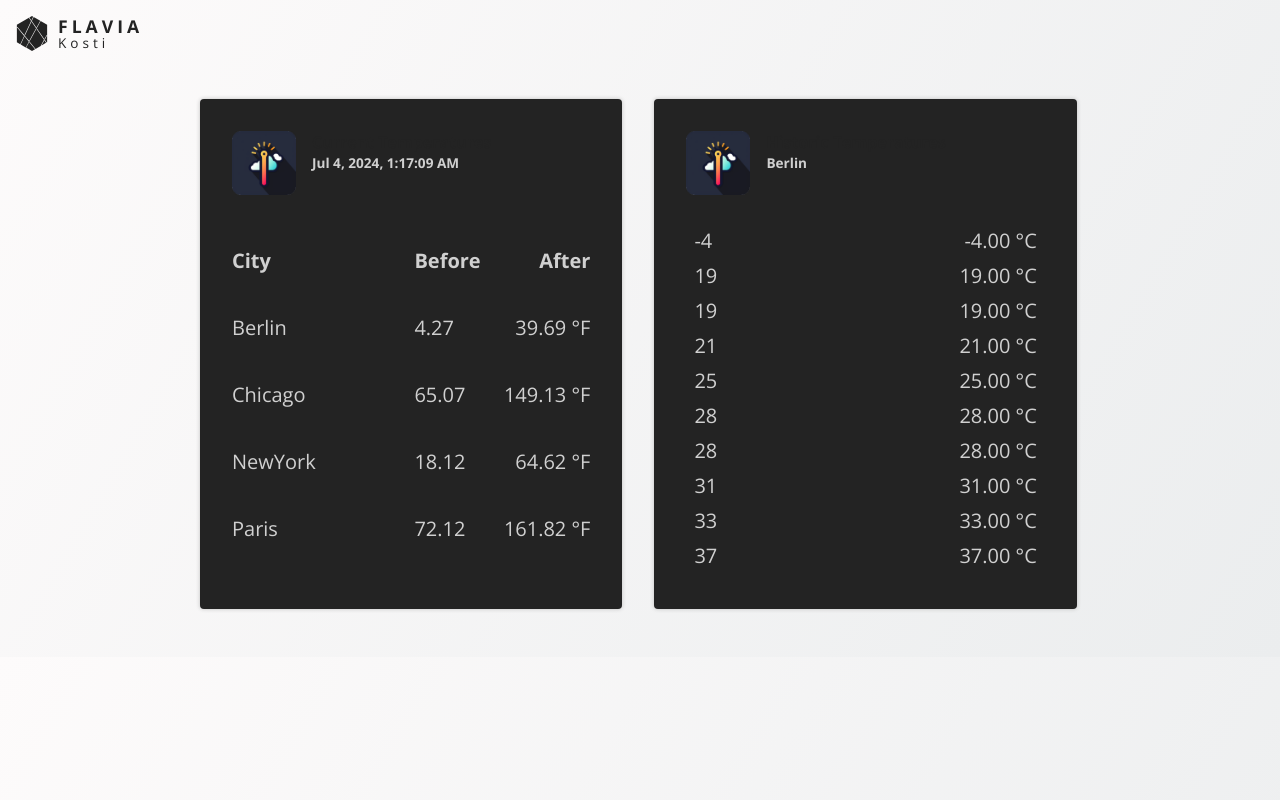
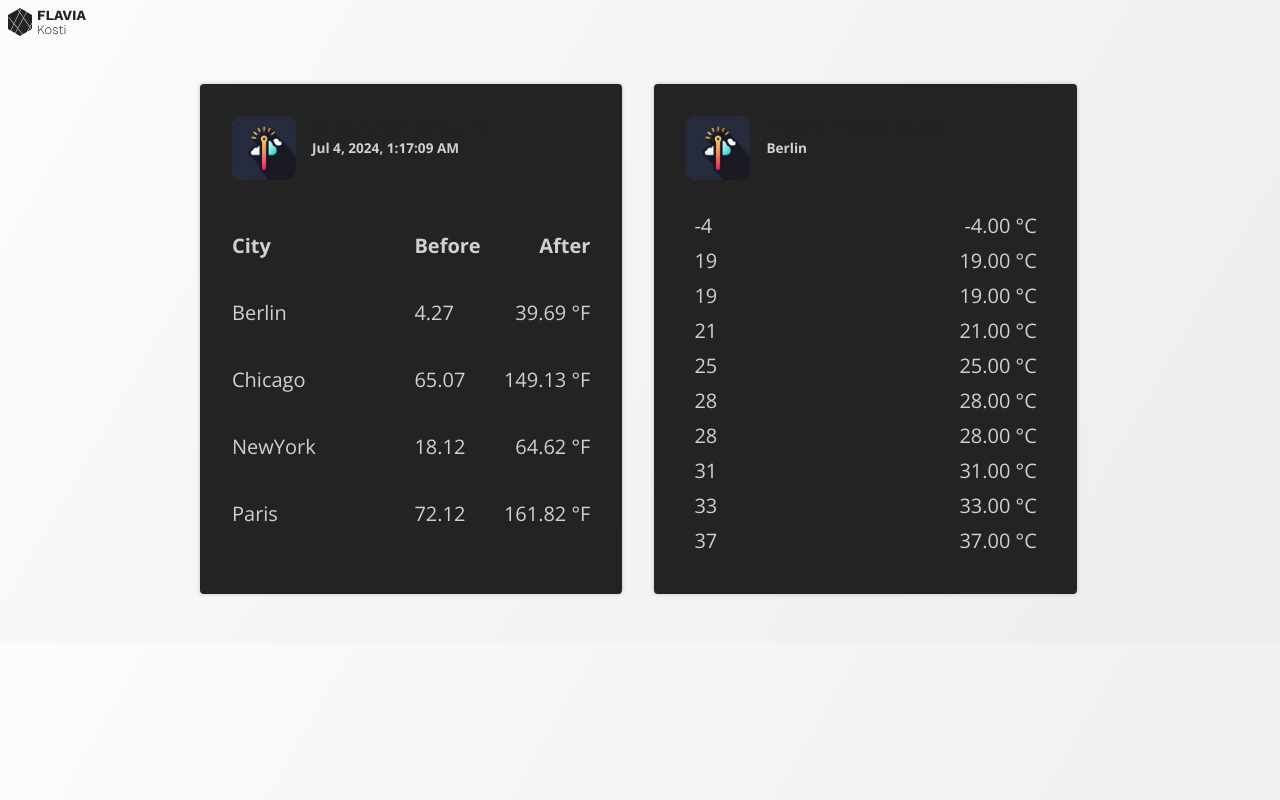
Before and after one commit to flavia3107/angular-pipes, an Angular app: page / in a window 1280 px wide. Built offline with nearby package versions, Linux system fonts and the light colour scheme.

Commit message:
Re-design

```diff
--- a/src/app/app.component.html
+++ b/src/app/app.component.html
@@ -1,12 +1,6 @@
-<header>
-  <a href="https://all-projects-portfolio.web.app/" target="_blank" class="logo">
-    <img class="logo-img" src="./assets/logo.svg" />
-    <div class="logo-txt">
-      <h1>FLAVIA</h1>
-      <span>Kosti</span>
-    </div>
-  </a>
-</header>
+<a href="https://all-projects-portfolio.web.app/" target="_blank">
+  <img class="logo-img" src="./assets/logo.svg" />
+</a>
 <main>
   <article class="temperatures">
     <header>
--- a/src/styles.css
+++ b/src/styles.css
@@ -86,46 +86,10 @@ span {
   justify-content: space-between;
 }
 
-.logo {
+a {
+  margin: 0.5rem;
   display: flex;
-  text-decoration: none;
-  padding: 1rem 0 0 1rem;
-}
-
-.logo > img {
-  height: 35px;
-}
-
-.logo-txt {
-  padding-left: 7px;
-  display: flex;
-  flex-direction: column;
-  color: #232323;
-  align-items: flex-start;
-}
-
-.logo-img {
-  width: 2rem;
-  margin-right: 3px;
-}
-
-.logo-txt h1,
-.logo-txt span {
-  margin: 0;
-  padding: 0;
-  line-height: 1;
-  letter-spacing: 4px;
-}
-
-.logo-txt h1 {
-  font-weight: bolder;
-  font-size: 1.1rem;
-  margin-top: 2px;
-}
-
-.logo-txt span {
-  font-weight: lighter;
-  font-size: 0.85rem;
+  width: fit-content;
 }
 
 ::-webkit-scrollbar {
```
Also changed, not shown: src/assets/logo.svg, 1 other file (tests, documents, lock files or other folders).
